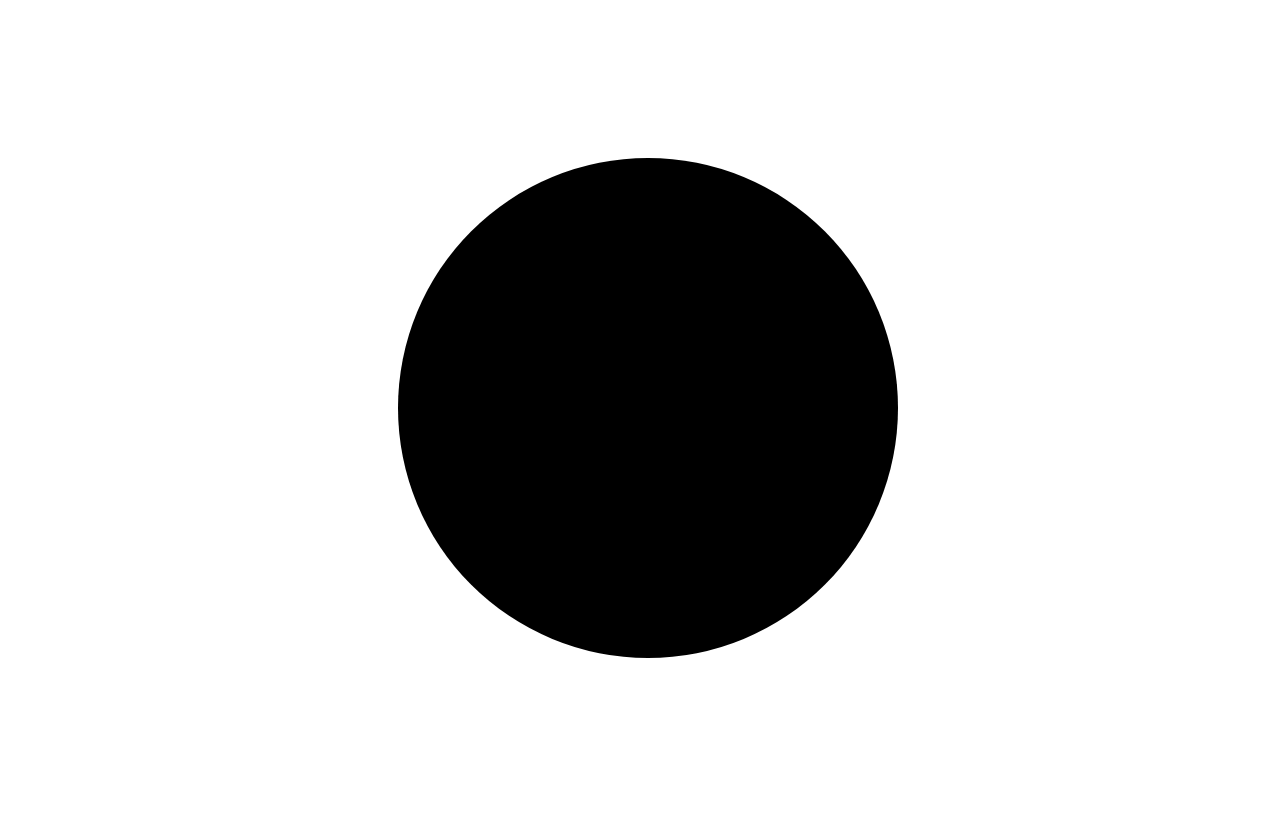
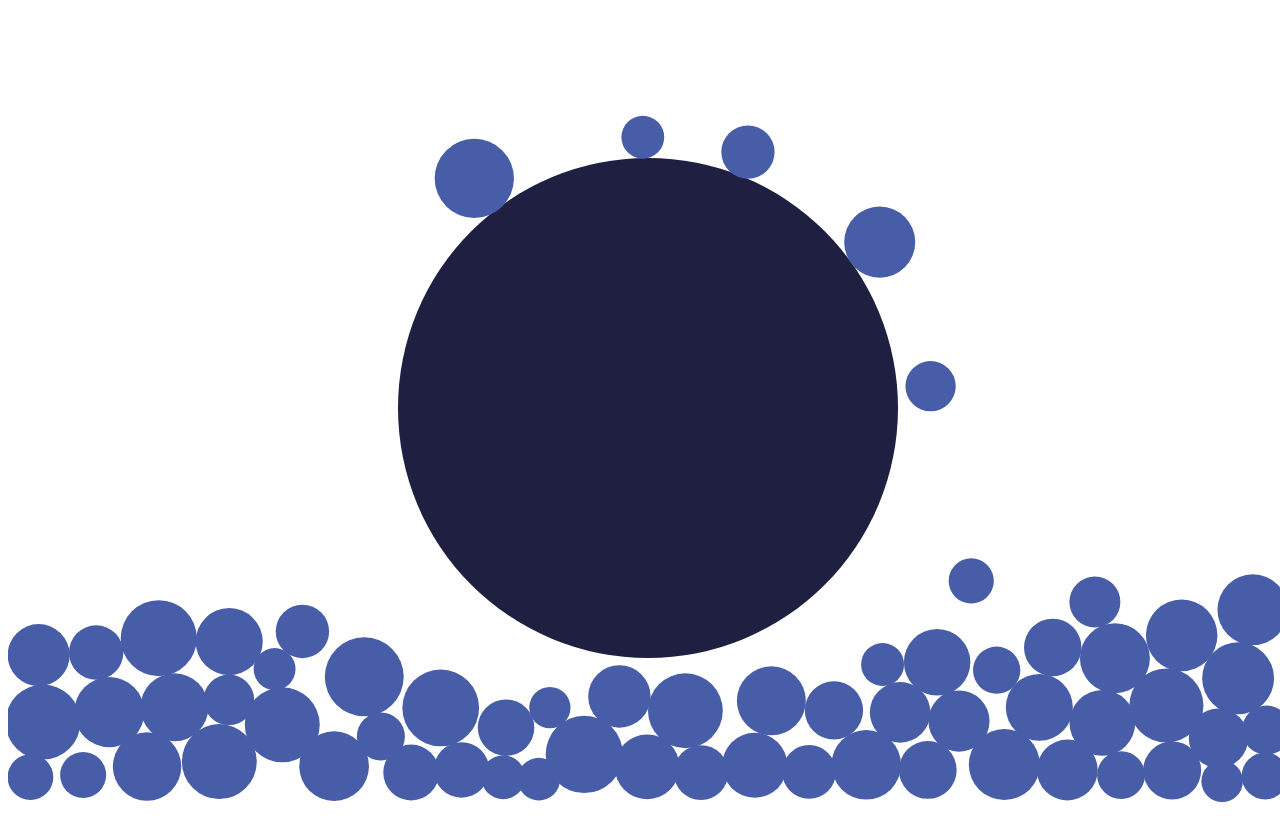
Before and after one commit to brandtolsen/collision-matter, a plain HTML site: page index.html in a window 1280 px wide. Drawn offline with Linux system fonts and the light colour scheme; animation ran at ten frames a second.

Commit message:
adding more options from Matter

```diff
--- a/app.js
+++ b/app.js
@@ -4,7 +4,7 @@
 // alias is a shortcut to make the code cleaner
 // const Engine = Matter.Engine
 // const Render = Matter.Render
-const {Engine, Render, Bodies, World} = Matter
+const {Engine, Render, Bodies, World, MouseConstraint, Composites} = Matter
 
 // where is matter being deployed
 const sectionTag = document.querySelector("section.shapes")
@@ -38,11 +38,44 @@ const createShape = function (x, y) {
 const bigBall = Bodies.circle(w / 2, h / 2, 250, {
     isStatic: true,
     render: {
-        fillStyle: "#000"
+        fillStyle: "#1E1F41"
     }
 })
 
-World.add(engine.world, bigBall)
+const wallOptions = {
+    isStatic: true,
+    render: {
+        visible: false
+    }
+}
+
+const ground = Bodies.rectangle(w / 2, h + 50, w + 100, 120, wallOptions)
+const ceiling = Bodies.rectangle(w / 2, -50, w + 100, 120, wallOptions)
+const leftWall = Bodies.rectangle(-50, h / 2, 100, h + 100, wallOptions)
+const rightWall = Bodies.rectangle(w + 50, h / 2, 100, h + 100, wallOptions)
+
+const mouseControl = MouseConstraint.create(engine, {
+    element: sectionTag,
+    constraint: {
+        render: {
+            visible: false
+        }
+    }
+})
+
+const initialShapes = Composites.stack(50, 50, 15, 5, 40, 40, function (x, y) {
+    return createShape(x, y)
+})
+
+World.add(engine.world, [
+    bigBall,
+    ground,
+    ceiling,
+    leftWall,
+    rightWall,
+    mouseControl,
+    initialShapes
+])
 
 // when we click the page, add a new shape
 document.addEventListener("click", function (event) {
--- a/style.css
+++ b/style.css
@@ -4,4 +4,5 @@ body {
     line-height: 1.5;
     background-color: #fff;
     color: #333;
+    overflow: hidden;
 }
```
